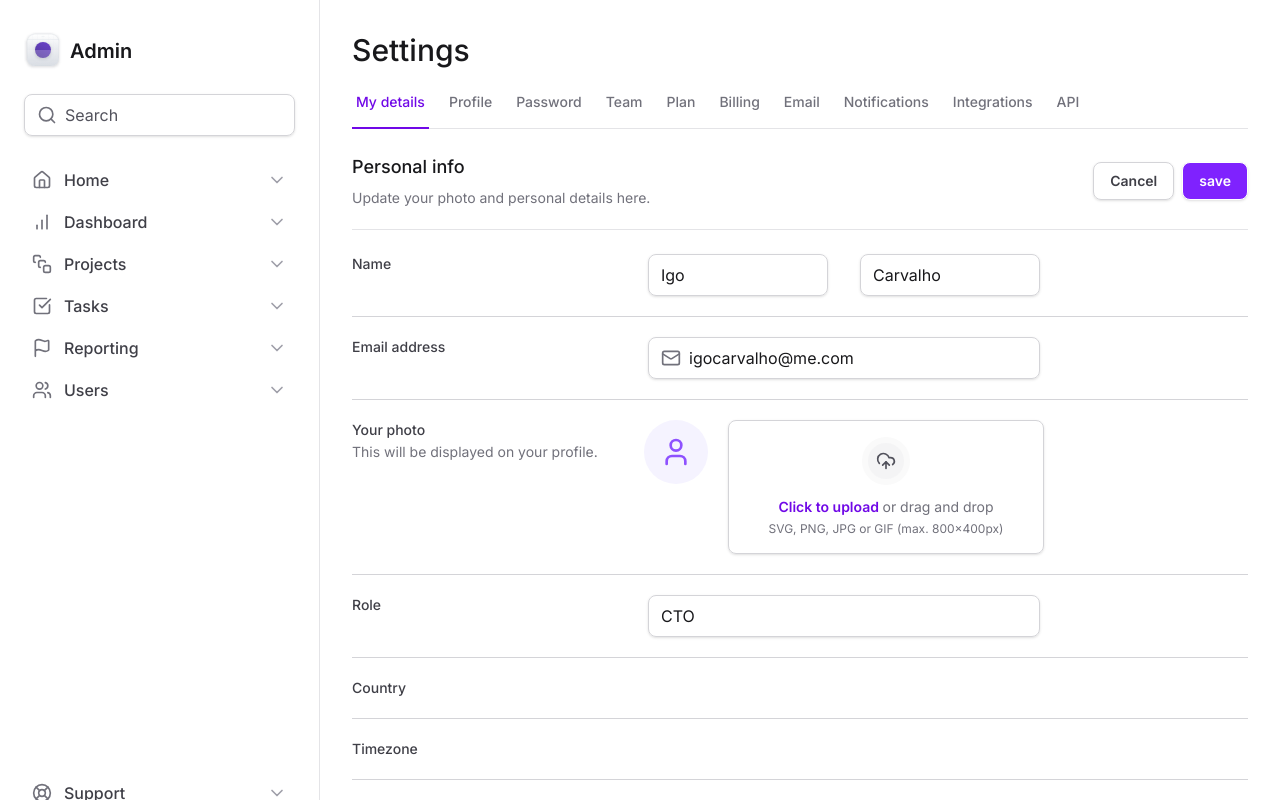
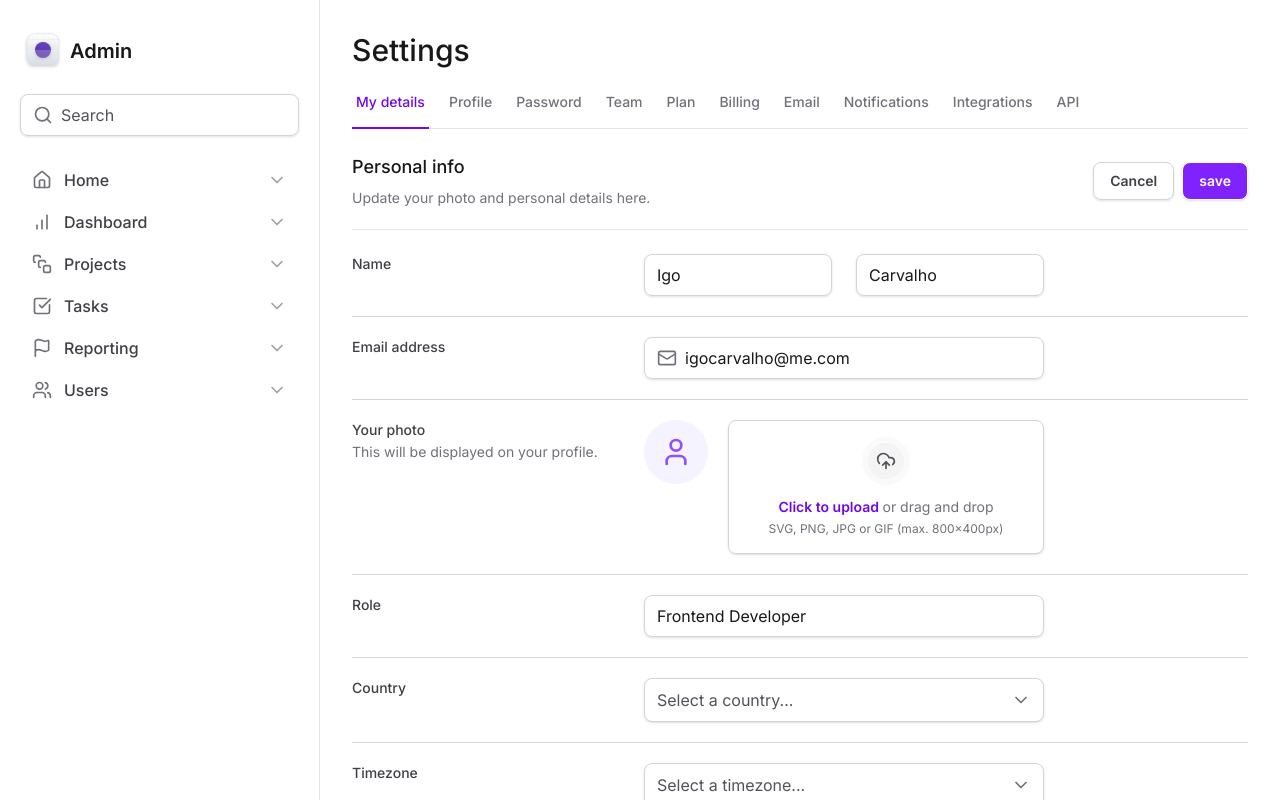
Before and after one commit to IgoCarvalho/admin-ui-tailwind, a Next.js app: page / in a window 1280 px wide. Shown: the top 800 px of the page. Built offline with nearby package versions, Linux system fonts and the light colour scheme.

Commit message:
feat: create Select

```diff
--- a/package.json
+++ b/package.json
@@ -9,6 +9,7 @@
     "lint": "next lint"
   },
   "dependencies": {
+    "@radix-ui/react-select": "^2.2.6",
     "@radix-ui/react-tabs": "^1.1.12",
     "lucide-react": "^0.539.0",
     "motion": "^12.23.12",
--- a/src/app/page.tsx
+++ b/src/app/page.tsx
@@ -1,4 +1,5 @@
 import * as InputFile from "@/ui/form/input-file";
+import * as Select from "@/ui/form/select";
 import * as Input from "@/ui/input";
 import { SettingsTabs } from "@/ui/settings-tabs";
 import { MailIcon } from "lucide-react";
@@ -104,7 +105,7 @@ export default function Home() {
               Role
             </label>
             <Input.Root>
-              <Input.Control id="role" defaultValue="CTO" />
+              <Input.Control id="role" defaultValue="Frontend Developer" />
             </Input.Root>
           </div>
 
@@ -115,7 +116,11 @@ export default function Home() {
             >
               Country
             </label>
-            <div></div>
+
+            <Select.Root placeholder="Select a country...">
+              <Select.Item value="br">Brazil</Select.Item>
+              <Select.Item value="us">United States</Select.Item>
+            </Select.Root>
           </div>
 
           <div className="grid grid-cols-(--grid-form) gap-3 pb-5">
@@ -125,7 +130,14 @@ export default function Home() {
             >
               Timezone
             </label>
-            <div></div>
+            <Select.Root placeholder="Select a timezone...">
+              <Select.Item value="pst">
+                Pacific Standard Time (UTC-08:00)
+              </Select.Item>
+              <Select.Item value="sp">
+                America São Paulo (UTC-03:00)
+              </Select.Item>
+            </Select.Root>
           </div>
 
           <div className="grid grid-cols-(--grid-form) gap-3 pb-5">
--- /dev/null
+++ b/src/ui/form/select.tsx
@@ -0,0 +1,60 @@
+import * as SelectPrimitive from "@radix-ui/react-select";
+import { CheckIcon, ChevronDownIcon } from "lucide-react";
+
+interface SelectProps {
+  children: React.ReactNode;
+  placeholder?: string;
+}
+
+export function Root({
+  children,
+  placeholder,
+  ...props
+}: SelectProps & SelectPrimitive.SelectProps) {
+  return (
+    <SelectPrimitive.Root {...props}>
+      <SelectPrimitive.Trigger className="flex items-center justify-between h-11 w-full gap-2 rounded-lg border border-zinc-300 px-3 py-2 shadow-sm data-[placeholder]:text-zinc-600">
+        <SelectPrimitive.Value placeholder={placeholder} />
+
+        <SelectPrimitive.Icon>
+          <ChevronDownIcon className="size-5 text-zinc-500" />
+        </SelectPrimitive.Icon>
+      </SelectPrimitive.Trigger>
+
+      <SelectPrimitive.Portal>
+        <SelectPrimitive.Content
+          side="bottom"
+          position="popper"
+          sideOffset={6}
+          className="w-(--radix-select-trigger-width) z-10 rounded-lg border border-zinc-200 bg-white overflow-hidden "
+        >
+          <SelectPrimitive.ScrollUpButton />
+
+          <SelectPrimitive.Viewport>{children}</SelectPrimitive.Viewport>
+
+          <SelectPrimitive.ScrollDownButton />
+          <SelectPrimitive.Arrow />
+        </SelectPrimitive.Content>
+      </SelectPrimitive.Portal>
+    </SelectPrimitive.Root>
+  );
+}
+
+export function Item({
+  children,
+  ...props
+}: SelectPrimitive.SelectItemProps) {
+  return (
+    <SelectPrimitive.Item
+      className="flex items-center justify-between gap-2 px-3 py-2.5 outline-none data-[highlighted]:bg-zinc-50"
+      {...props}
+    >
+      <SelectPrimitive.ItemText className="text-black">
+        {children}
+      </SelectPrimitive.ItemText>
+      <SelectPrimitive.ItemIndicator>
+        <CheckIcon className="size-4 text-violet-500" />
+      </SelectPrimitive.ItemIndicator>
+    </SelectPrimitive.Item>
+  );
+}
--- a/src/ui/input.tsx
+++ b/src/ui/input.tsx
@@ -3,7 +3,7 @@ import { ComponentProps } from "react";
 export function Root(props: ComponentProps<"div">) {
   return (
     <div
-      className="flex items-center gap-2 rounded-lg border border-zinc-300 px-3 py-2 shadow-sm mx-1"
+      className="flex items-center gap-2 rounded-lg border border-zinc-300 px-3 py-2 shadow-sm "
       {...props}
     />
   );
```
Also changed, not shown: 1 other file (tests, documents, lock files or other folders).
